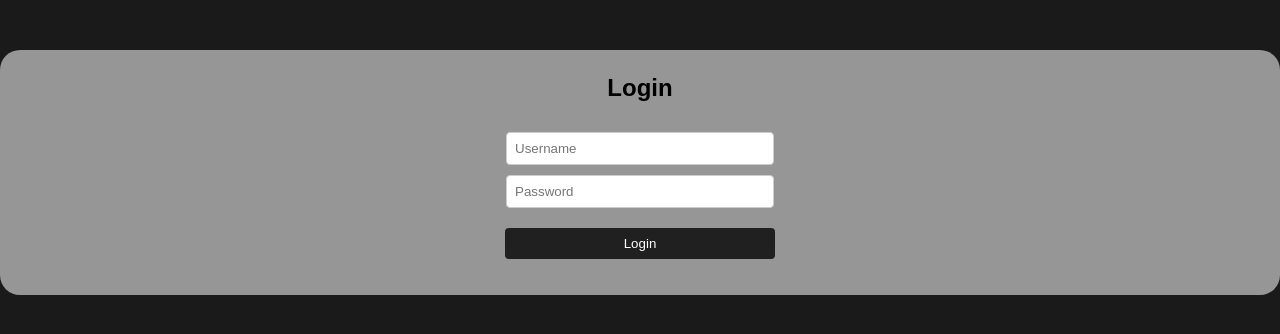
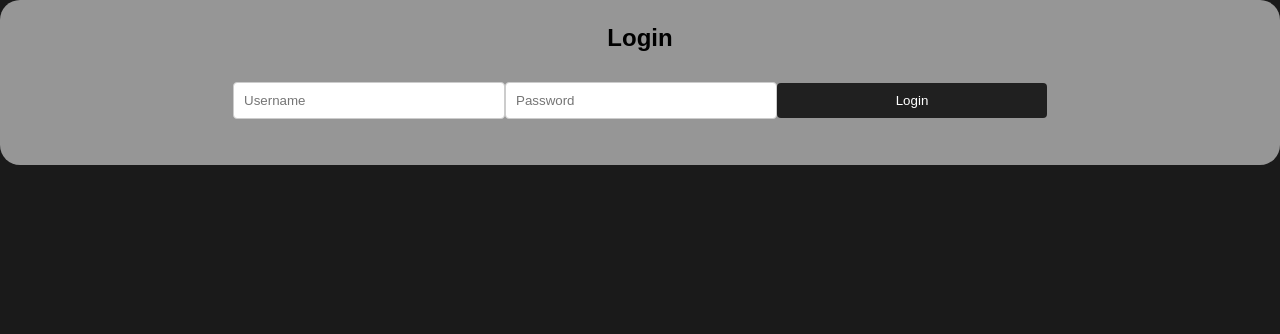
Before and after one commit to ReghanLao/BuyMe, a React (Vite) app in the folder frontend/: page / in a window 1280 px wide. Shown: the top 334 px of the page. Built offline with nearby package versions, Linux system fonts and the light colour scheme; no server answers.

Commit message:
css stuff

```diff
--- a/frontend/src/Login.jsx
+++ b/frontend/src/Login.jsx
@@ -31,7 +31,7 @@ function Login() {
   };
 
   return (
-    <div className="login-container" style={{ textAlign: "center", marginTop: "50px" }}>
+    <div className="login-container">
       <h2>Login</h2>
       <form onSubmit={handleLogin}>
         <input
@@ -40,21 +40,20 @@ function Login() {
           value={username}
           onChange={(e) => setUsername(e.target.value)}
           required
-          style={{ display: "block", margin: "10px auto", padding: "8px" }}
         />
         <input
-          type="password"
+          type="text"
           placeholder="Password"
           value={password}
           onChange={(e) => setPassword(e.target.value)}
           required
-          style={{ display: "block", margin: "10px auto", padding: "8px" }}
         />
-        <button type="submit" style={{ padding: "8px 20px" }}>Login</button>
+        <button type="submit">Login</button>
       </form>
       <p>{message}</p>
     </div>
-  );
+);
+
 }
 
 export default Login;
```
